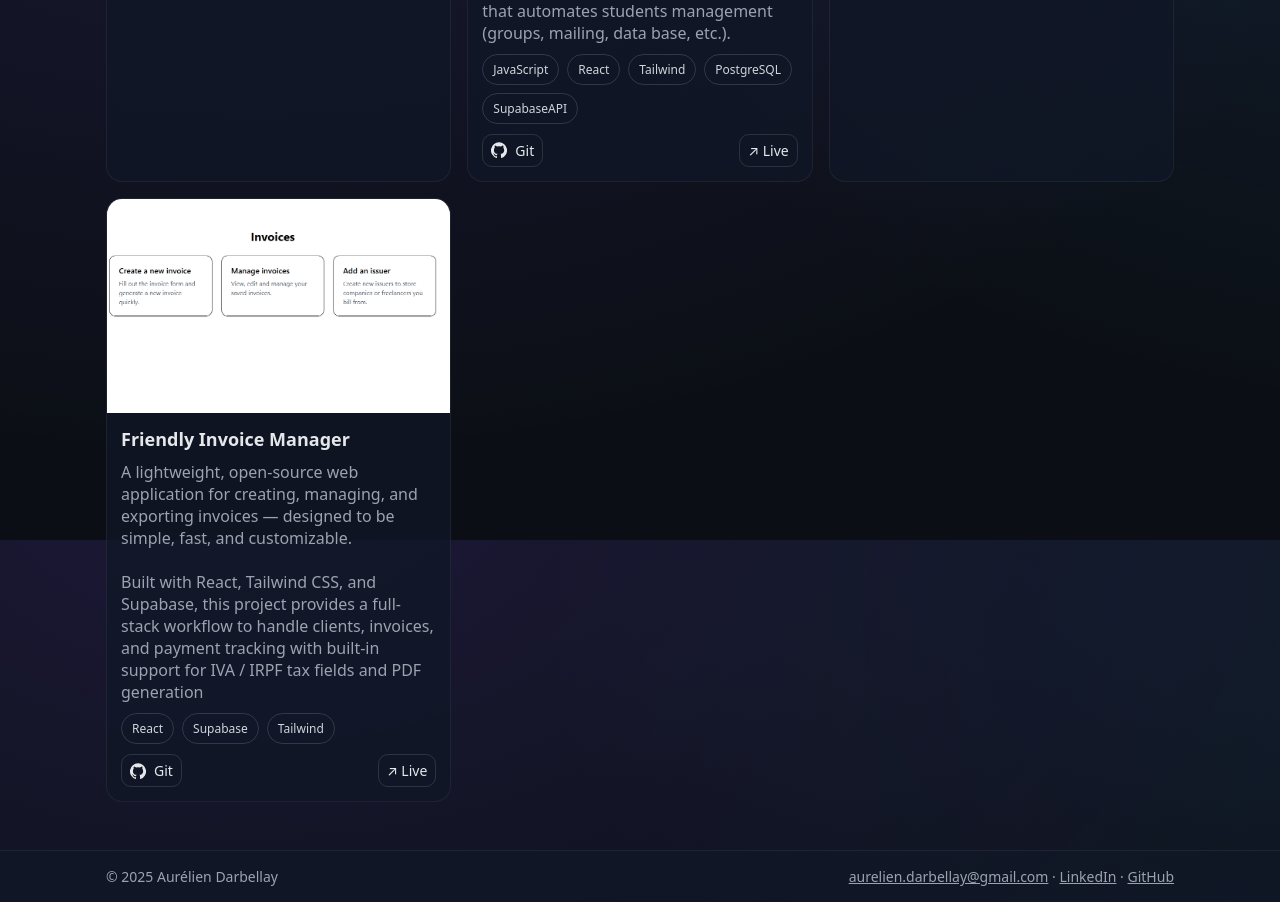
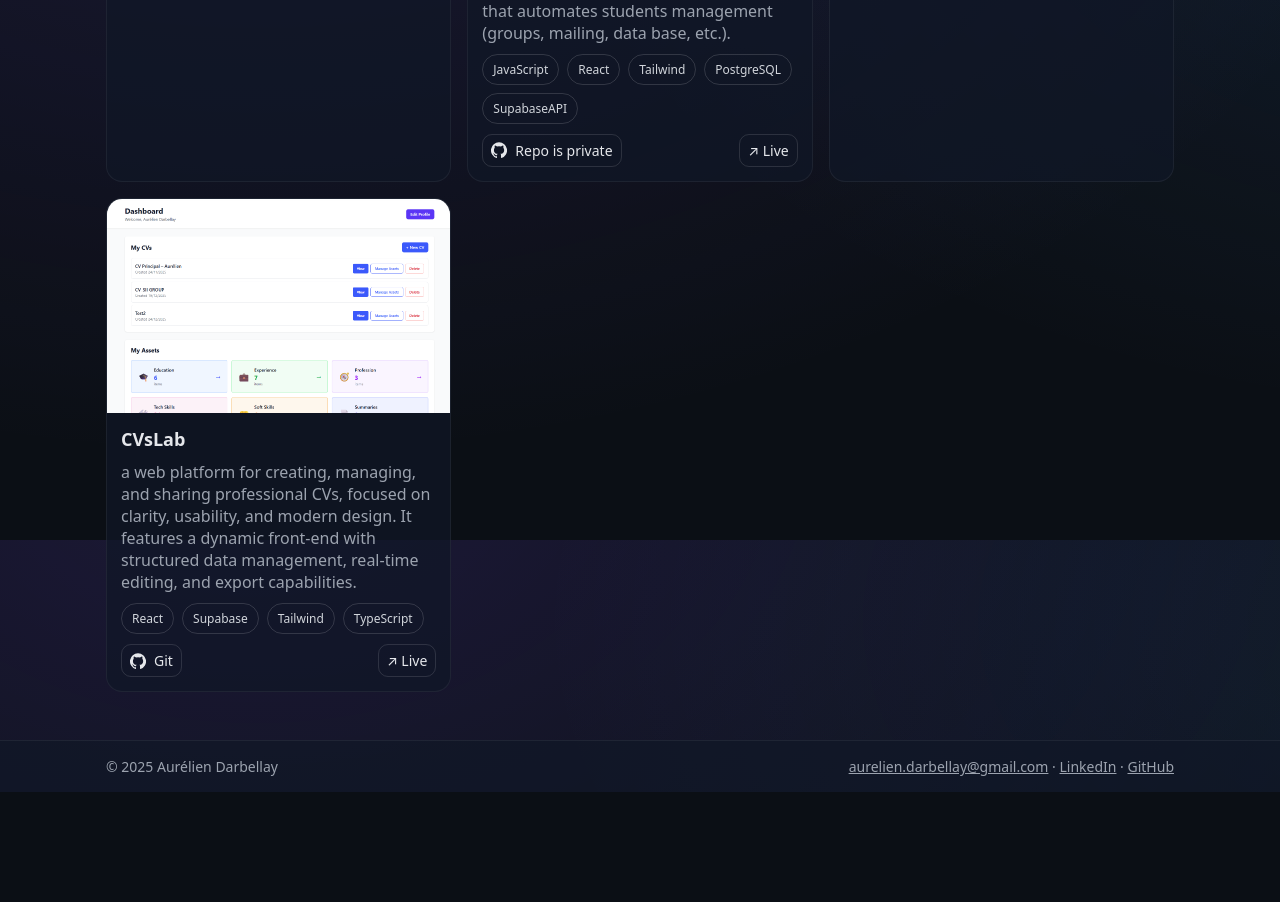
Before and after one commit to aurelien-darbellay/aurelien-portfolio, a React (Vite) app: page / in a window 1280 px wide. Shown: the part 1060-1962 px from the top of the page. After the commit the page ends 1852 px from the top, so only its background shows below. Built offline with nearby package versions, Linux system fonts and the light colour scheme.

Commit message:
invoices-managers - cvslba - hide taller repo

```diff
--- a/src/components/ProjectCard.jsx
+++ b/src/components/ProjectCard.jsx
@@ -81,7 +81,7 @@ export default function ProjectCard({ project }) {
         aria-hidden="true"
         title="Add github.front or github.back to enable"
       >
-        <GitHubIcon /> No Repo
+        <GitHubIcon /> Repo is private
       </span>
     );
   };
--- a/src/data/projects.js
+++ b/src/data/projects.js
@@ -1,9 +1,7 @@
 import img1 from "../assets/elTaller.png";
 import img2 from "../assets/onlineGames.png";
 import img3 from "../assets/cvflows.png";
-import img4 from "../assets/invoiceManager.png";
-import img5 from "../assets/project-5.svg";
-import img6 from "../assets/project-6.svg";
+import img4 from "../assets/cvsLab.png";
 
 export const projects = [
   {
@@ -26,7 +24,6 @@ export const projects = [
     description:
       "Website for a local dance school, built with React and Vite. Features a responsive design, class schedules, contact and registration forms and a private area with room booking system. <br>Users with admin privileges can manage sessions; create and update courses; access, edit and manage booking monthly summaries. <br>Connected to PostgreSQL via supaBase API. <br>Integrated with a Google App Script utility that automates students management (groups, mailing, data base, etc.).",
     tech: ["JavaScript", "React", "Tailwind", "PostgreSQL", "SupabaseAPI"],
-    githubUrl: "https://github.com/aurelien-darbellay/elTaller",
     deployUrl: "https://eltallerswing.com/?test=true",
   },
   {
@@ -40,13 +37,13 @@ export const projects = [
     deployUrl: "https://games-online-adarbellay.netlify.app/",
   },
   {
-    id: "Friendly-Invoice Manager",
-    title: "Friendly Invoice Manager",
+    id: "cvsLab",
+    title: "CVsLab",
     image: img4,
     description:
-      "A lightweight, open-source web application for creating, managing, and exporting invoices — designed to be simple, fast, and customizable.<br><br>Built with React, Tailwind CSS, and Supabase, this project provides a full-stack workflow to handle clients, invoices, and payment tracking with built-in support for IVA / IRPF tax fields and PDF generation",
-    tech: ["React", "Supabase", "Tailwind"],
-    githubUrl: "https://github.com/aurelien-darbellay/invoicesManager",
-    deployUrl: "https://invoicesmanager-friends.netlify.app/?test=true",
+      "a web platform for creating, managing, and sharing professional CVs, focused on clarity, usability, and modern design. It features a dynamic front-end with structured data management, real-time editing, and export capabilities.",
+    tech: ["React", "Supabase", "Tailwind", "TypeScript"],
+    githubUrl: "https://github.com/aurelien-darbellay/cvLabs.git",
+    deployUrl: "https://https://cvslab.netlify.app/",
   },
 ];
```
Also changed, not shown: src/assets/cvsLab.png (added).
